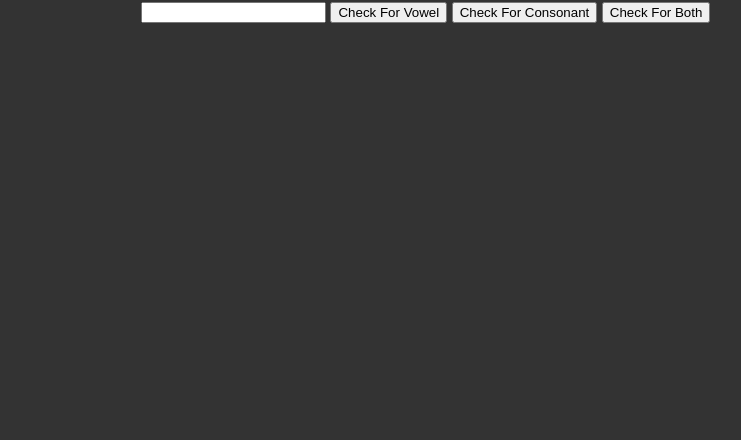
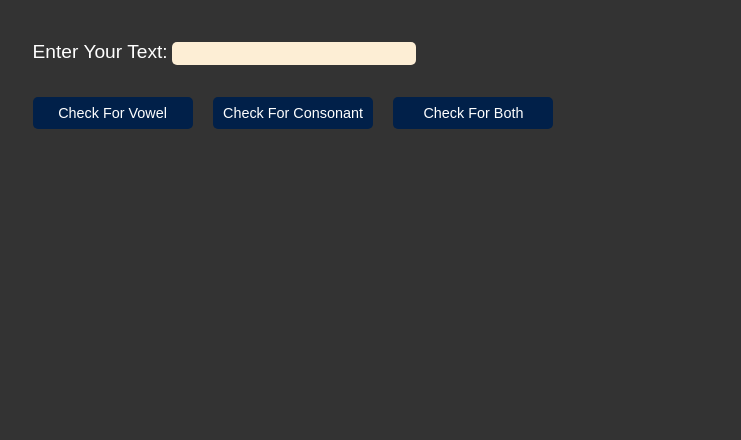
Before and after one commit to Cosmin2410/Vowel-Counter, a plain HTML site: page index.html in a window 1280 px wide. Shown: the part 376-816 px from the top of the page, without its empty margins (339-1080 px from the left). Drawn offline with Linux system fonts and the light colour scheme.

Commit message:
style added

```diff
--- a/index.html
+++ b/index.html
@@ -8,12 +8,16 @@
     <title>Document</title>
   </head>
   <body>
-    <h1>Vowel And Consonant Counter</h1>
-    <input type="text" class="text" />
-    <button class="vowal">Check For Vowel</button>
-    <button class="consonant">Check For Consonant</button>
-    <button class="both">Check For Both</button>
-
+    <div class="container">
+      <h1>Vowel And Consonant Counter</h1>
+      <label for="text">Enter Your Text:</label>
+      <input type="text" class="text" />
+      <div class="buttons">
+        <button class="vowal">Check For Vowel</button>
+        <button class="consonant">Check For Consonant</button>
+        <button class="both">Check For Both</button>
+      </div>
+    </div>
     <script src="main.js"></script>
   </body>
 </html>
--- a/main.js
+++ b/main.js
@@ -1,7 +1,7 @@
 let checkVowelBtn = document.querySelector('button');
 let checkConsonantBtn = document.querySelector('.consonant');
 let checkBothBtn = document.querySelector('.both');
-let body = document.querySelector('body');
+let div = document.querySelector('.container');
 
 checkVowelBtn.addEventListener('click', checkVowel);
 checkConsonantBtn.addEventListener('click', checkConsonant);
@@ -18,7 +18,7 @@ function checkVowel(e) {
       `Your word was '${textInput}' and it had ${vowel.length} vowels.`
     )
   );
-  body.appendChild(outPut);
+  div.appendChild(outPut);
 
   document.querySelector('.text').value = '';
 }
@@ -35,7 +35,7 @@ function checkConsonant(e) {
       `Your word was '${textInput}' and it had ${consonant.length} consonants`
     )
   );
-  body.appendChild(outPut);
+  div.appendChild(outPut);
 
   document.querySelector('.text').value = '';
 }
@@ -48,14 +48,14 @@ function checkBoth(e) {
   let sum = '';
 
   let outPut = document.createElement('h2');
-  outPut.className = 'vowel-number';
+  outPut.className = 'vowel-consonant';
   outPut.appendChild(
     document.createTextNode(
       `Your word was '${textInput}' and it had ${vowel.length} vowels and ${consonant.length}
       consonants.`
     )
   );
-  body.appendChild(outPut);
+  div.appendChild(outPut);
 
   document.querySelector('.text').value = '';
 }
--- a/style.css
+++ b/style.css
@@ -1,6 +1,51 @@
 body {
   font-family: Arial, Helvetica, sans-serif;
   background-color: #333;
-  margin-left: 30rem;
-  margin-top: 20rem;
+  display: flex;
+  height: 100vh;
 }
+
+.container {
+  margin: auto;
+}
+
+h1 {
+  color: gold;
+  margin-bottom: 3rem;
+}
+
+.vowel-number,
+.consonant-number,
+.vowel-consonant {
+  color: goldenrod;
+}
+
+.vowel-number {
+  margin-top: 3rem;
+}
+
+.text {
+  width: 15rem;
+  height: 1.3rem;
+  border-radius: 5px;
+  border: none;
+  background-color: rgb(253, 238, 213);
+  margin-bottom: 2rem;
+}
+
+.buttons button {
+  margin-right: 1rem;
+  width: 10rem;
+  height: 2rem;
+  border: none;
+  border-radius: 5px;
+  font-size: 0.9rem;
+  cursor: pointer;
+  background-color: rgb(1, 32, 73);
+  color: white;
+}
+
+label {
+  font-size: 1.2rem;
+  color: white;
+}
```
